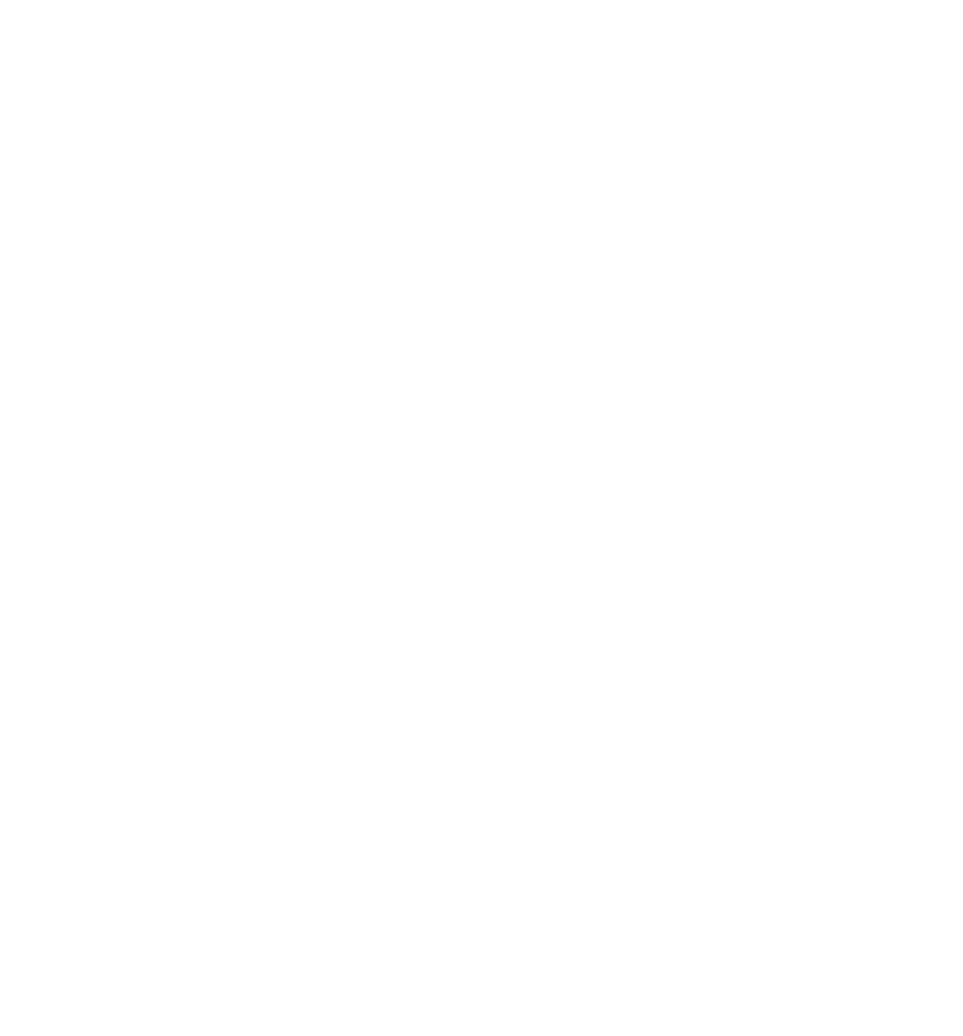
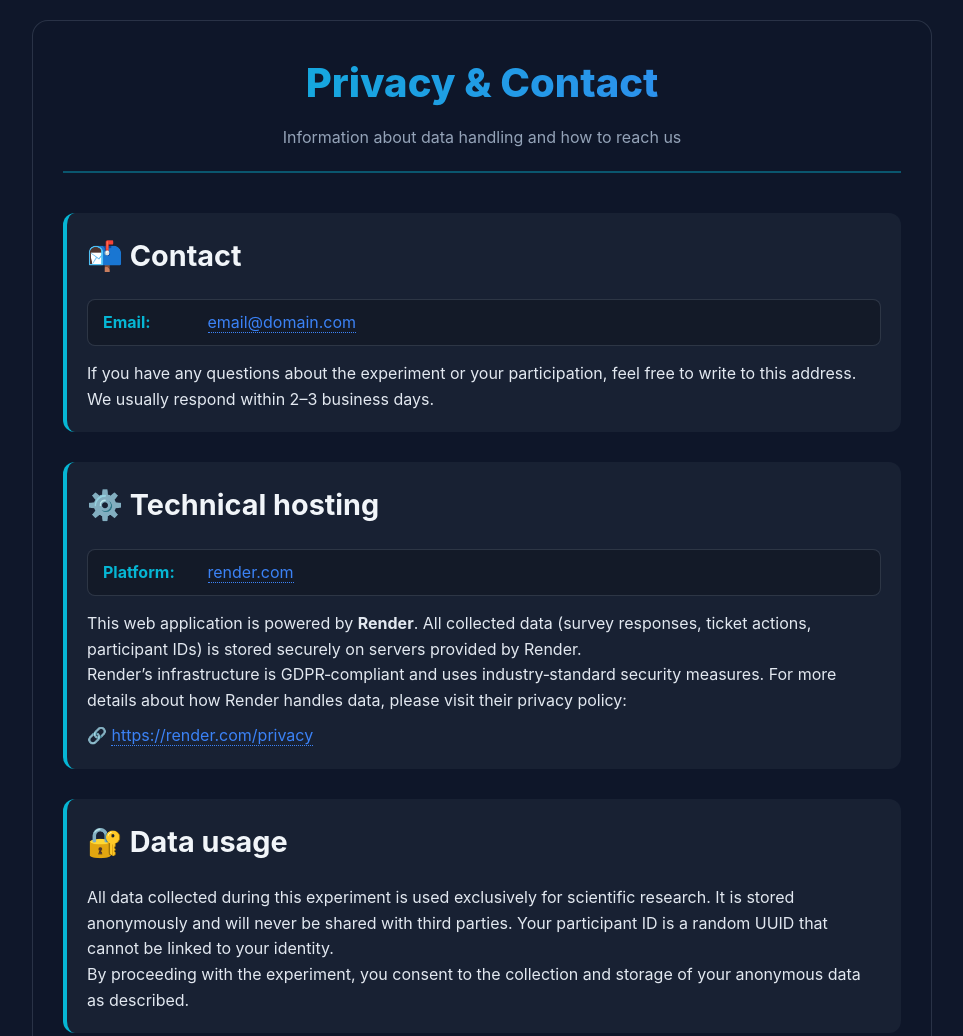
Before and after one commit to astarch-code/server, a website: page public/privacy.html in a window 1280 px wide. Shown: the top 1036 px of the page, without its empty margins (158-1121 px from the left). Before the commit the page ends 800 px from the top, so only its background shows below. Drawn offline with Linux system fonts and the light colour scheme.

Commit message:
Updating privacy

```diff
--- a/public/privacy.html
+++ b/public/privacy.html
@@ -3,7 +3,138 @@
 <head>
     <meta charset="UTF-8">
     <meta name="viewport" content="width=device-width, initial-scale=1.0">
-    <title>P L A C E H O L D E R</title>
+    <title>Privacy & Contact – Experiment</title>
+    <style>
+        * {
+            margin: 0;
+            padding: 0;
+            box-sizing: border-box;
+        }
+
+        body {
+            font-family: -apple-system, BlinkMacSystemFont, 'Segoe UI', 'Roboto', 'Oxygen', 'Ubuntu', sans-serif;
+            background: #0f172a;
+            color: #e2e8f0;
+            line-height: 1.6;
+            padding: 20px;
+        }
+
+        .container {
+            max-width: 900px;
+            margin: 0 auto;
+            padding: 30px;
+            background: rgba(15, 23, 42, 0.9);
+            border-radius: 16px;
+            border: 1px solid rgba(148, 163, 184, 0.2);
+        }
+
+        .header {
+            text-align: center;
+            margin-bottom: 40px;
+            padding-bottom: 20px;
+            border-bottom: 2px solid rgba(6, 182, 212, 0.4);
+        }
+
+        .header h1 {
+            font-size: 2.5rem;
+            font-weight: 800;
+            background: linear-gradient(90deg, #06b6d4 0%, #3b82f6 100%);
+            -webkit-background-clip: text;
+            background-clip: text;
+            color: transparent;
+            margin-bottom: 10px;
+        }
+
+        .header p {
+            color: #94a3b8;
+        }
+
+        .section {
+            margin-bottom: 30px;
+            padding: 20px;
+            background: rgba(30, 41, 59, 0.6);
+            border-radius: 12px;
+            border-left: 4px solid #06b6d4;
+        }
+
+        .section h2 {
+            font-size: 1.8rem;
+            color: #f1f5f9;
+            margin-bottom: 20px;
+            display: flex;
+            align-items: center;
+            gap: 10px;
+        }
+
+        .contact-item {
+            margin: 15px 0;
+            padding: 10px 15px;
+            background: rgba(0, 0, 0, 0.2);
+            border-radius: 8px;
+            border: 1px solid rgba(148, 163, 184, 0.2);
+        }
+
+        .contact-item strong {
+            color: #06b6d4;
+            display: inline-block;
+            min-width: 100px;
+        }
+
+        a {
+            color: #3b82f6;
+            text-decoration: none;
+            border-bottom: 1px dotted #3b82f6;
+        }
+
+        a:hover {
+            color: #06b6d4;
+            border-bottom: 1px solid #06b6d4;
+        }
+
+        .footer-note {
+            text-align: center;
+            margin-top: 40px;
+            padding-top: 20px;
+            border-top: 1px solid rgba(148, 163, 184, 0.2);
+            color: #94a3b8;
+            font-size: 0.9rem;
+        }
+    </style>
 </head>
+<body>
+    <div class="container">
+        <div class="header">
+            <h1>Privacy & Contact</h1>
+            <p>Information about data handling and how to reach us</p>
+        </div>
+
+        <div class="section">
+            <h2>📬 Contact</h2>
+            <div class="contact-item">
+                <strong>Email:</strong> <a href="mailto:email@domain.com">email@domain.com</a>
+            </div>
+            <p>If you have any questions about the experiment or your participation, feel free to write to this address. We usually respond within 2–3 business days.</p>
+        </div>
+
+        <div class="section">
+            <h2>⚙️ Technical hosting</h2>
+            <div class="contact-item">
+                <strong>Platform:</strong> <a href="https://render.com" target="_blank">render.com</a>
+            </div>
+            <p>This web application is powered by <strong>Render</strong>. All collected data (survey responses, ticket actions, participant IDs) is stored securely on servers provided by Render.</p>
+            <p>Render’s infrastructure is GDPR‑compliant and uses industry‑standard security measures. For more details about how Render handles data, please visit their privacy policy:</p>
+            <p style="margin-top: 10px;">🔗 <a href="https://render.com/privacy" target="_blank">https://render.com/privacy</a></p>
+        </div>
+
+        <div class="section">
+            <h2>🔐 Data usage</h2>
+            <p>All data collected during this experiment is used exclusively for scientific research. It is stored anonymously and will never be shared with third parties. Your participant ID is a random UUID that cannot be linked to your identity.</p>
+            <p>By proceeding with the experiment, you consent to the collection and storage of your anonymous data as described.</p>
+        </div>
+
+        <div class="footer-note">
+            <p>Experiment version 2.0 – Last updated February 2026</p>
+        </div>
+    </div>
 </body>
 </html>
```
